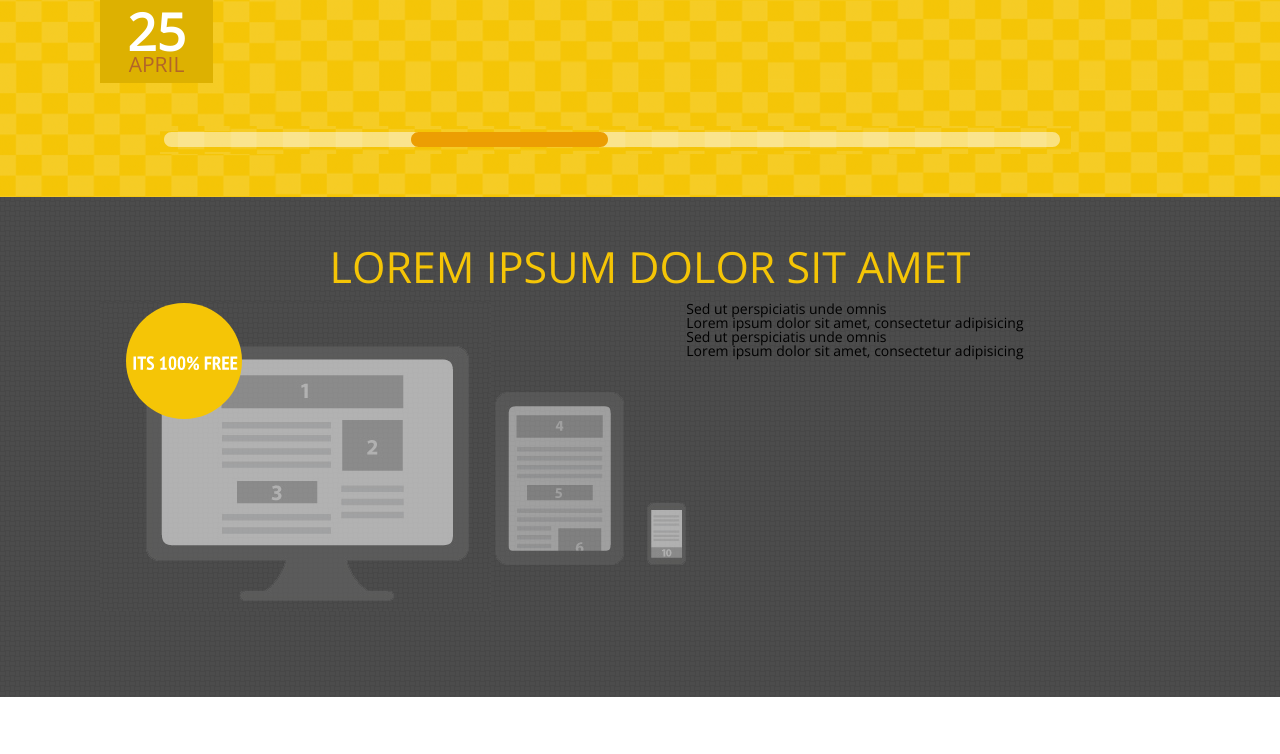
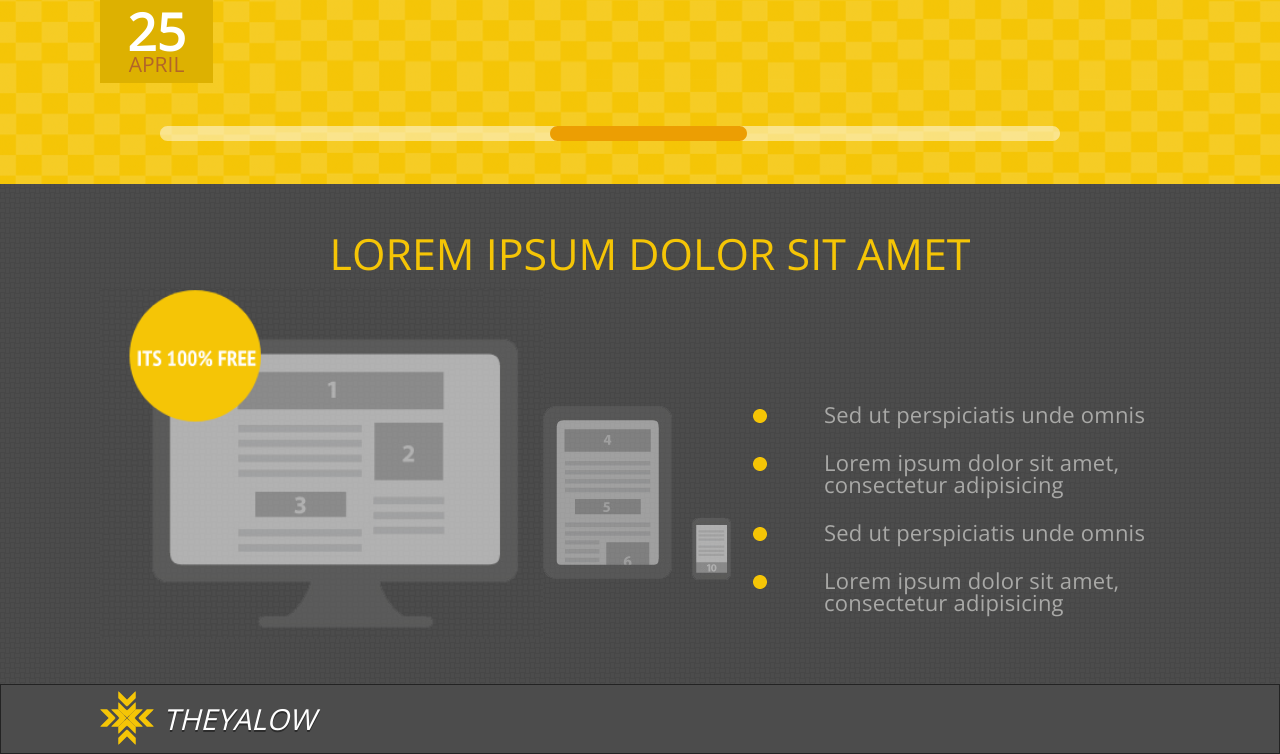
Before and after one commit to Roman9587/TheYalow, a plain HTML site: page index.html in a window 1280 px wide. Shown: the part 1178-1932 px from the top of the page. Before the commit the page ends 1875 px from the top, so only its background shows below. Drawn offline with nearby package versions, Linux system fonts and the light colour scheme.

Commit message:
web__end

```diff
--- a/index.html
+++ b/index.html
@@ -64,7 +64,8 @@
                 <h2 class="date__post"><span class="date__span">25</span> april</h2>
             </div>
             <div class="slider">
-                <img src="./images/slider/slider.png" alt="" class="slider__img">
+                <img src="./images/slider/slider12.png" alt="" class="slider__img">
+                <img src="./images/slider/sliderwd.png" alt="" class="slide">
             </div>
         </div>
     </div>
@@ -73,24 +74,38 @@
     <div class="last">
         <div class="container">
             <h2 class="last__title">Lorem ipsum dolor sit amet</h2>
-            <div class="last__content">
-                <div class="device">
-                    <img src="./images/lastSection/comp.png" alt="" class="device__img">
-                    <img src="./images/lastSection/table.png" alt="" class="device__img2">
-                    <img src="./images/lastSection/mobile.png" alt="" class="device__img3">
+            <div class="flex">
+                <div class="last__content">
+                    <div class="device">
+                        <img src="./images/lastSection/comp.png" alt="" class="device__img">
+                        <img src="./images/lastSection/table.png" alt="" class="device__img">
+                        <img src="./images/lastSection/mobile.png" alt="" class="device__img">
+                    </div>
+
                 </div>
                 <div class="list">
-                    <ul>
-                        <li>Sed ut perspiciatis unde omnis</li>
-                        <li>Lorem ipsum dolor sit amet, consectetur adipisicing </li>
-                        <li>Sed ut perspiciatis unde omnis</li>
-                        <li>Lorem ipsum dolor sit amet, consectetur adipisicing </li>
+                    <ul class="unordered__item">
+                        <li class="list__item">Sed ut perspiciatis unde omnis</li>
+                        <li class="list__item">Lorem ipsum dolor sit amet, consectetur adipisicing </li>
+                        <li class="list__item">Sed ut perspiciatis unde omnis</li>
+                        <li class="list__item">Lorem ipsum dolor sit amet, consectetur adipisicing </li>
                     </ul>
                 </div>
             </div>
         </div>
     </div>
 
+<!-- footer -->
+    <div class="footer">
+        <div class="container">
+            <div class="footer__logo">
+                <img src="./images/footer/footer.png" alt="" class="footer__img">
+                <h2 class="footer__title">TheYalow</h2>
+            </div>
+        </div>
+    </div>
+
+
     </body>
 
     </html>
--- a/style.css
+++ b/style.css
@@ -59,6 +59,7 @@ body{
 }
 .navbar{
     display: flex;
+    flex-wrap: wrap;
     align-items: center;
     height: 41px;
     margin-top: 19px;
@@ -175,9 +176,19 @@ body{
     font-weight: 400;
     text-transform: uppercase;
 }
+.slider{
+    position: relative;
+    margin: 0 200px 0 0;
+}
+.slide{
+    position: absolute;
+    top: 43%;
+    left: 50%;
 
+}
 .slider__img{
     margin: 43px 0 0 60px;
+    width: 100%;
     padding-bottom: 43px;
 
 }
@@ -199,11 +210,56 @@ body{
 
 }
 .device{
-    display: inline-block;
+    display: flex;
+    flex-direction: row;
+    height: 100%;
 }
-.device__img2{
-    margin: 90px 0 0 0;
+.device__img:nth-child(2){
+    width: 129px;
+    height: 173px;
+    margin: 117px 0 0 0;
 }
-.device__img3{
-    margin: 200px 0 0 20px ;
+.device__img:nth-child(3){
+    width: 39px;
+    height: 63px;
+    margin: 228px 0 0 20px;
 }
+
+.unordered__item li{
+    list-style-image: url(./images/list/list_dot.png);
+}
+.list{
+    padding: 114px 0 0 95px;
+}
+.list__item{
+    color: #a9a9a7;
+    font-size: 22px;
+    font-weight: 400;
+    letter-spacing: 0.22px;
+    padding: 0 0 26px 50px;
+}
+.flex{
+    display: flex;
+
+}
+/* Footer */
+.footer{
+    min-height: 70px;
+    background-color: #4c4c4c;
+    border: 1px solid #232323;
+
+}
+.footer__logo{
+    display: flex;
+    align-items: center;
+    padding: 6px 0 0 0;
+}
+.footer__title{
+    color: #ffffff;
+
+    font-size: 29px;
+    text-shadow: 0 2px 0 rgba(0, 0, 0, 0.42);
+    text-transform: uppercase;
+    font-style: italic;
+    margin-left: 9px;
+}
```
Also changed, not shown: images/footer/footer.png (added), images/list/list_dot.png (added), images/nav__icon/icon__1.png (deleted), images/nav__icon/icon__2.png (deleted), images/nav__icon/icon__3.png (deleted), images/slider/slider.png (deleted), images/slider/slider12.png (added), images/slider/sliderwd.png (added).
